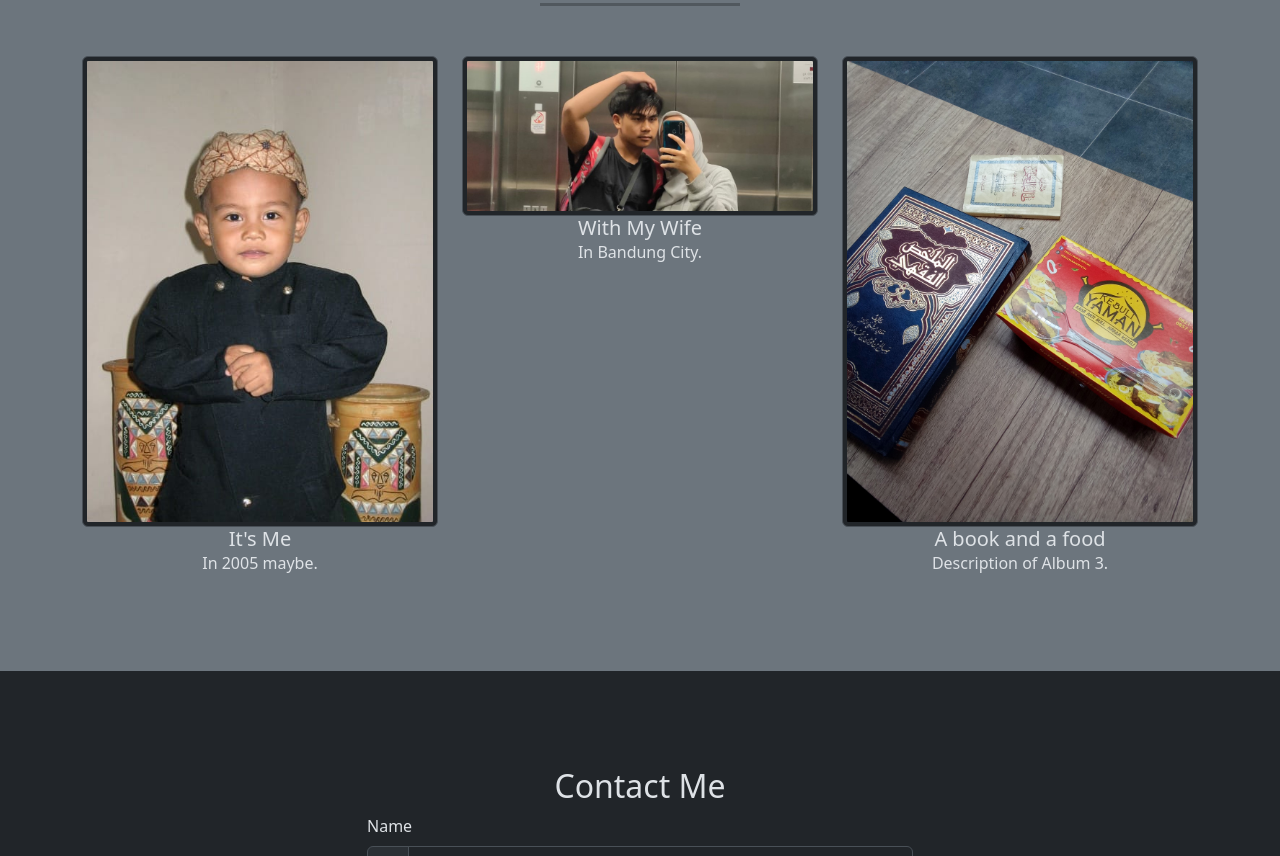
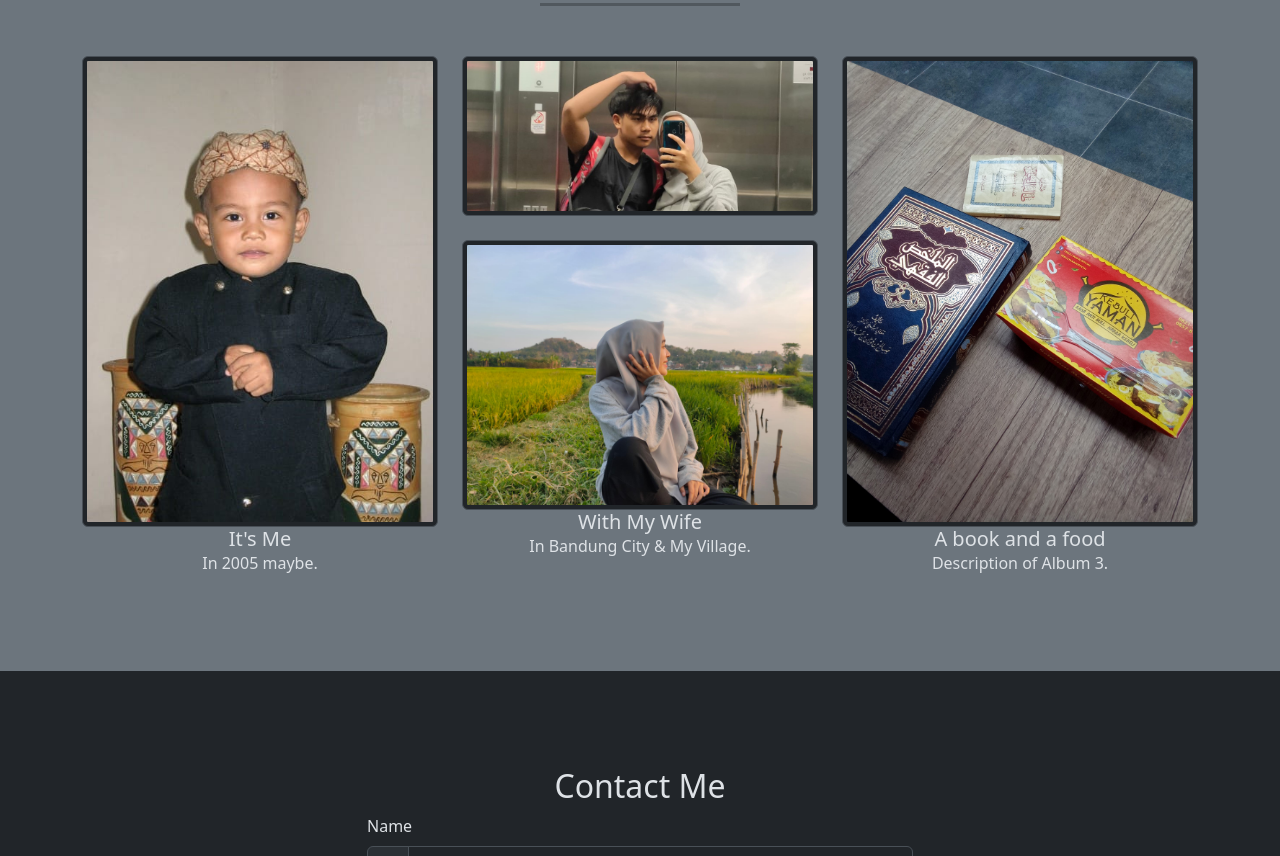
Before and after one commit to FutuhIqramMultazam/profil, a plain HTML site: page index.html in a window 1280 px wide. Shown: the part 1329-2185 px from the top of the page. Drawn offline with Linux system fonts and the light colour scheme; some icons are missing; a web font is replaced by a local one.

Commit message:
menambahkan foto ayang di sawah

```diff
--- a/index.html
+++ b/index.html
@@ -134,9 +134,10 @@
           </div>
 
           <div class="col-md-4 mb-5">
-            <img src="img/my-love.jpg" class="img-thumbnail" alt="Album 2" />
+            <img src="img/my-love.jpg" class="img-thumbnail mb-4" alt="Album 2" />
+            <img src="img/ayang-di-sawah.jpg" class="img-thumbnail" alt="Album 2" />
             <h5 class="card-title">With My Wife</h5>
-            <p class="card-text">In Bandung City.</p>
+            <p class="card-text">In Bandung City & My Village.</p>
           </div>
 
           <div class="col-md-4 mb-5">
```
Also changed, not shown: img/ayang-di-sawah.jpg (added).
